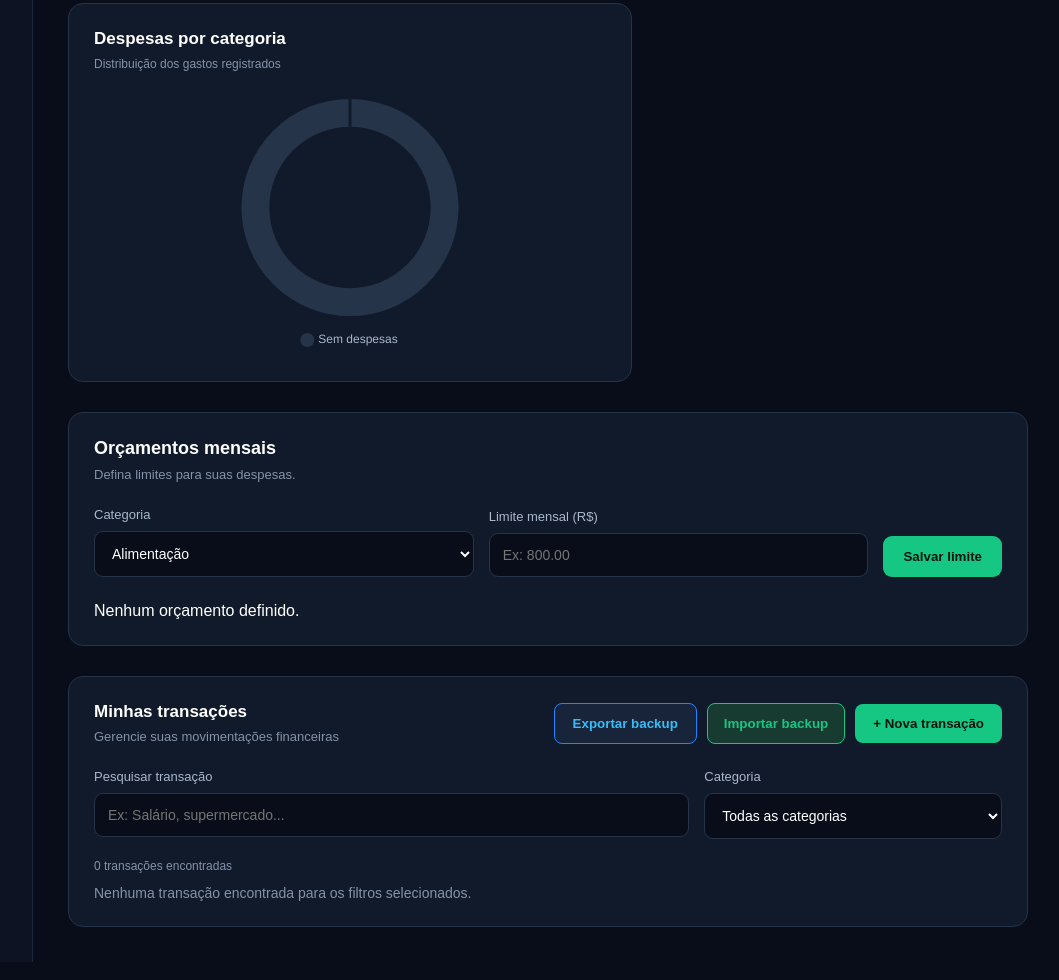
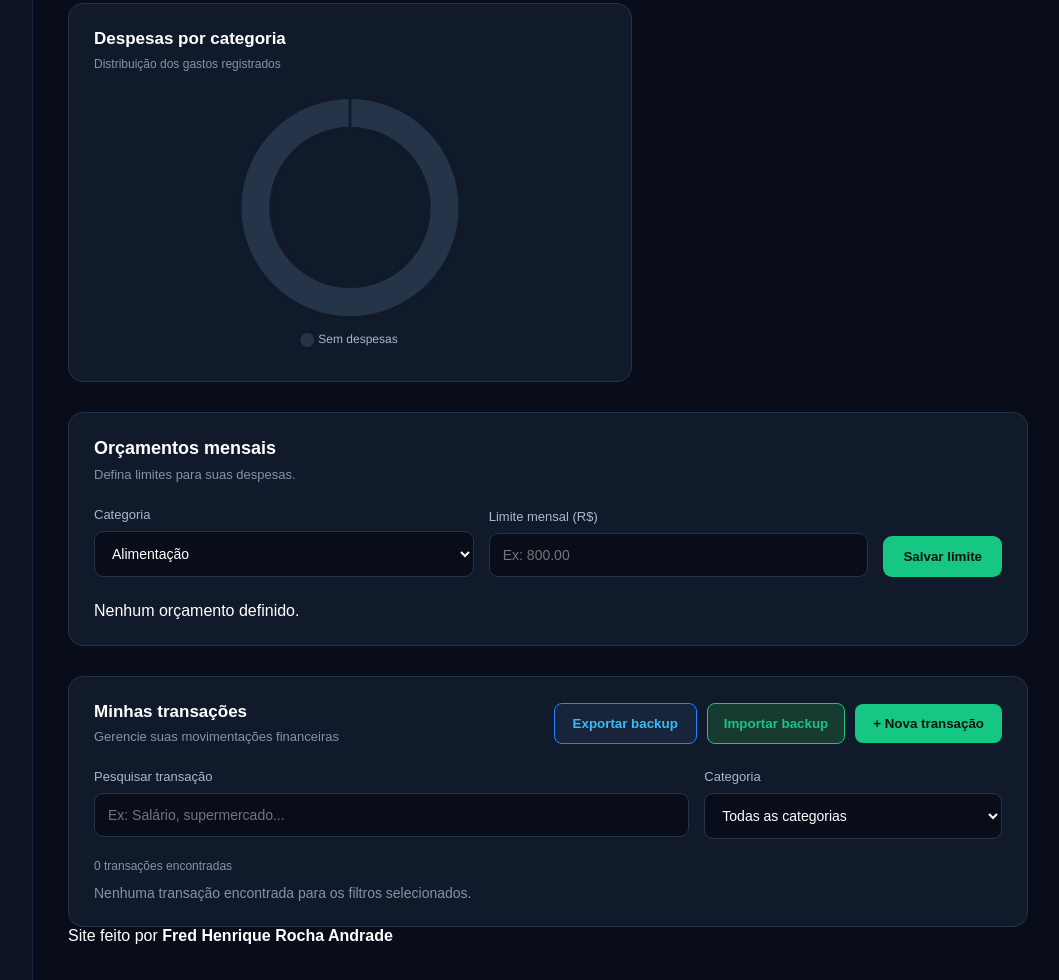
Before and after one commit to fredhenriquerochaandrade-bot/FINTRACK, a plain HTML site: page html/index.html in a window 1280 px wide. Shown: the part 969-1949 px from the top of the page, without its empty margins (217-1276 px from the left). Drawn offline with nearby package versions, Linux system fonts and the light colour scheme.

Commit message:
Update index.html

```diff
--- a/html/index.html
+++ b/html/index.html
@@ -386,7 +386,10 @@
     </div>
 
 </section>
-
+<!-- RODAPÉ DO FINTRACK -->
+<footer class="footer">
+    <p>Site feito por <strong>Fred Henrique Rocha Andrade</strong></p>
+</footer>
 
         </main>
 
```
